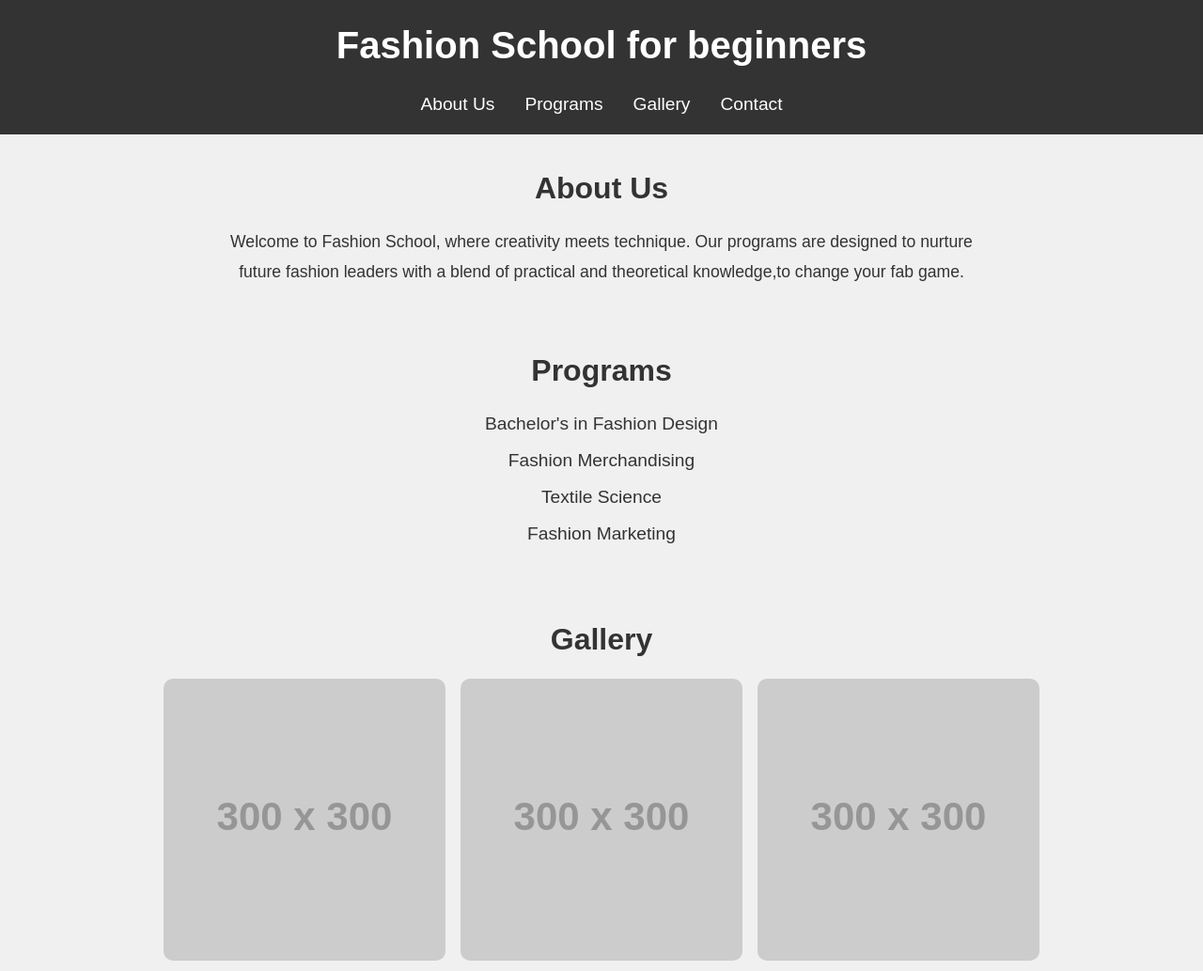
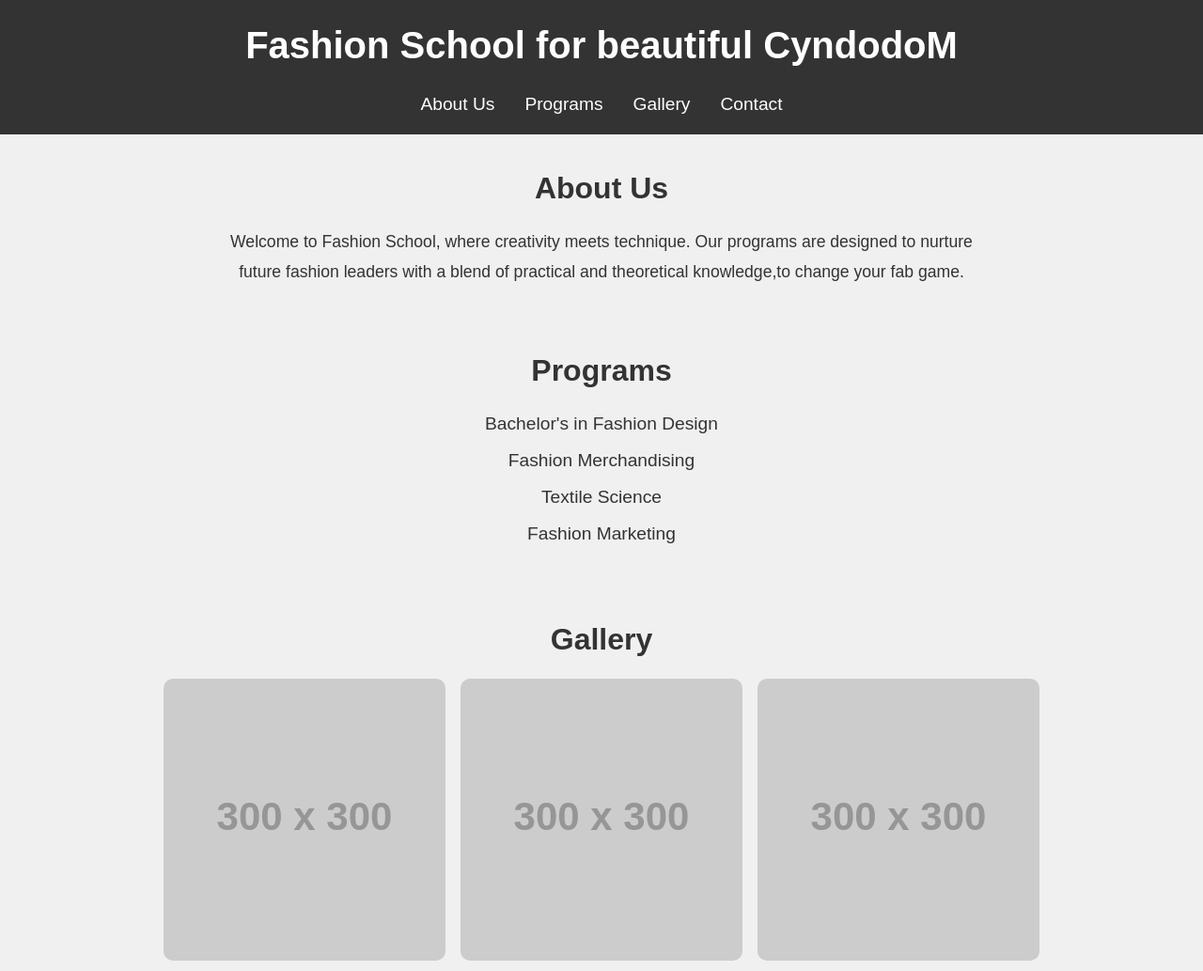
Before and after one commit to Teeyira10/Fashion-school, a plain HTML site: page index.html in a window 1280 px wide. Shown: the top 1033 px of the page at 94% size. Drawn offline with Linux system fonts and the light colour scheme; placeholder pictures from the web are drawn by us.

Commit message:
Update index.html

```diff
--- a/index.html
+++ b/index.html
@@ -9,7 +9,7 @@
 <body>
     <header>
         <div class="logo">
-            <h1>Fashion School for beginners</h1>
+            <h1>Fashion School for beautiful CyndodoM</h1>
         </div>
         <nav>
             <ul>
```
